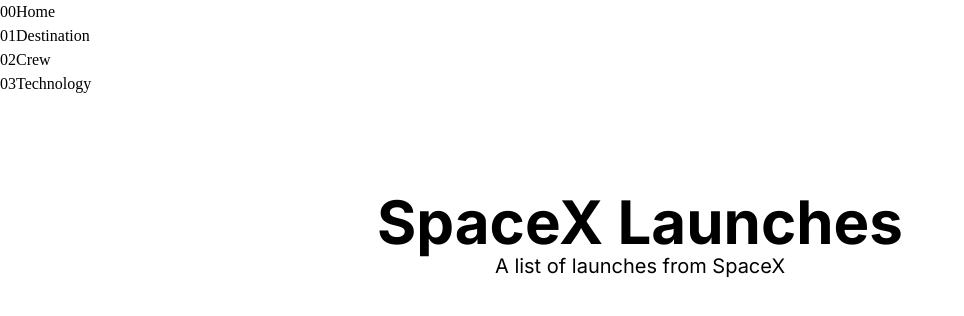
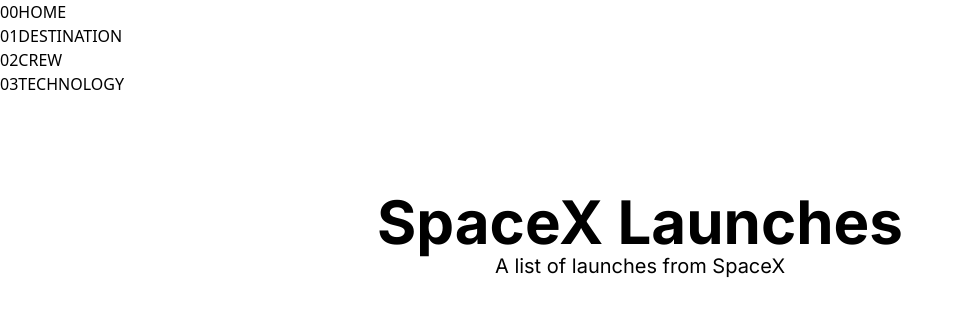
Before and after one commit to aleksandr-efimenko/space-tourism, a Next.js app: page / in a window 1280 px wide. Shown: the top 316 px of the page, without its empty margins (0-964 px from the left). Built offline with nearby package versions, Linux system fonts and the light colour scheme.

Commit message:
add fonts to tailwind

```diff
--- a/src/components/Layout.tsx
+++ b/src/components/Layout.tsx
@@ -30,8 +30,8 @@
 }) {
   return (
     <div className={`${bellefair.variable} ${barlowCondensed.variable}`}>
-      <nav className="my-10">
-        <ul className="flex gap-12 justify-between w-4/5">
+      <nav className=" text-white relative top-10">
+        <ul className="absolute flex gap-12 justify-between uppercase font-barlow w-4/5">
           {mainMenu.map((item, index) => (
             <li key={item.name}>
               <Link href={item.path} key={item.name} className="flex gap-3" >
--- a/tailwind.config.js
+++ b/tailwind.config.js
@@ -9,8 +9,13 @@
   ],
   theme: {
     extend: {
+      colors: {
+        darkspace: 'var(--color-darkspace)',
+        paleblue: 'var(-color-paleblue)',
+      },
       fontFamily: {
-        sans: ['var(--font-bellfair)', ...fontFamily.sans],
+        bellfair: ['var(--font-bellfair)', ...fontFamily.sans],
+        barlow: ['var(--font-barlow-condensed)', ...fontFamily.sans],
       },
       backgroundImage: {
         'gradient-radial': 'radial-gradient(var(--tw-gradient-stops))',
```
